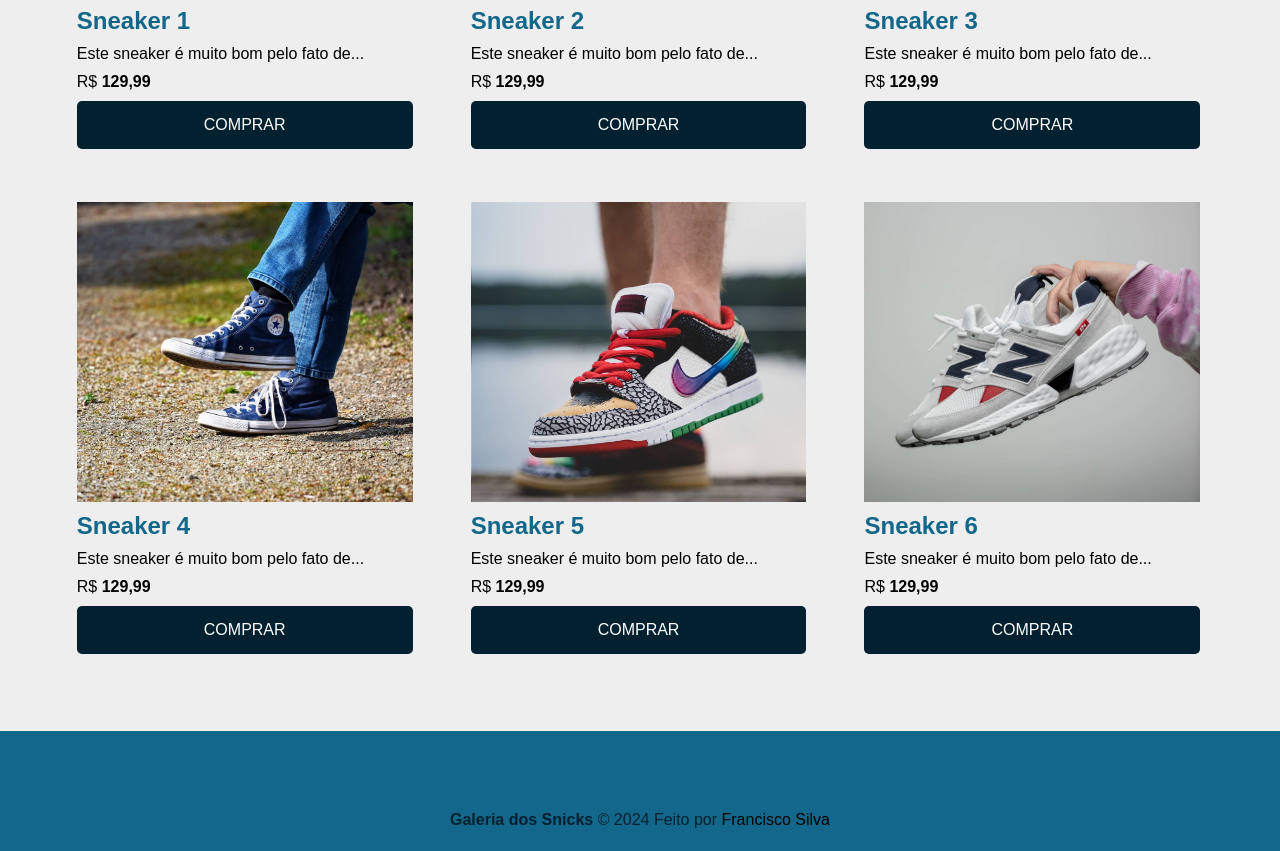
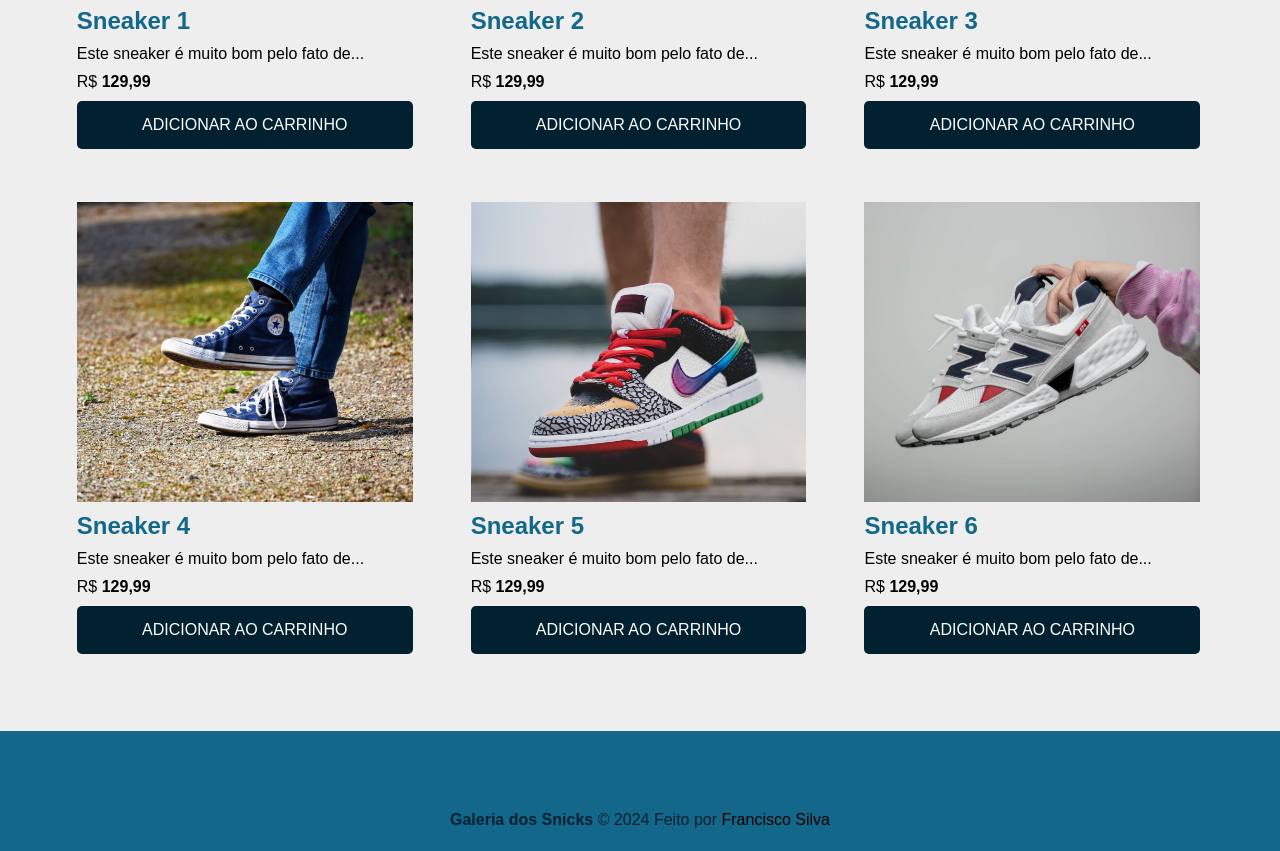
Before and after one commit to franciscosilva01/sneaker, a plain HTML site: page index.html in a window 1280 px wide. Shown: the part 545-1396 px from the top of the page. Drawn offline with Linux system fonts and the light colour scheme.

Commit message:
atualizei

```diff
--- a/index.html
+++ b/index.html
@@ -29,7 +29,7 @@
         R$
         <span class="bold">129,99</span>
       </p>
-      <a href="#" class="btn">Comprar</a>
+      <a href="#" class="btn">ADICIONAR AO CARRINHO</a>
     </div>
     <div class="card">
       <div class="product-image" id="img-2"></div>
@@ -39,7 +39,7 @@
         R$
         <span class="bold">129,99</span>
       </p>
-      <a href="#" class="btn">Comprar</a>
+      <a href="#" class="btn">ADICIONAR AO CARRINHO</a>
     </div>
     <div class="card">
       <div class="product-image" id="img-3"></div>
@@ -49,7 +49,7 @@
         R$
         <span class="bold">129,99</span>
       </p>
-      <a href="#" class="btn">Comprar</a>
+      <a href="#" class="btn">ADICIONAR AO CARRINHO</a>
     </div>
     <div class="card">
       <div class="product-image" id="img-4"></div>
@@ -59,7 +59,7 @@
         R$
         <span class="bold">129,99</span>
       </p>
-      <a href="#" class="btn">Comprar</a>
+      <a href="#" class="btn">ADICIONAR AO CARRINHO</a>
     </div>
     <div class="card">
       <div class="product-image" id="img-5"></div>
@@ -69,7 +69,7 @@
         R$
         <span class="bold">129,99</span>
       </p>
-      <a href="#" class="btn">Comprar</a>
+      <a href="#" class="btn">ADICIONAR AO CARRINHO</a>
     </div>
     <div class="card">
       <div class="product-image" id="img-6"></div>
@@ -79,7 +79,7 @@
         R$
         <span class="bold">129,99</span>
       </p>
-      <a href="#" class="btn">Comprar</a>
+      <a href="#" class="btn">ADICIONAR AO CARRINHO</a>
     </div>
   </section>
 </main>
```
